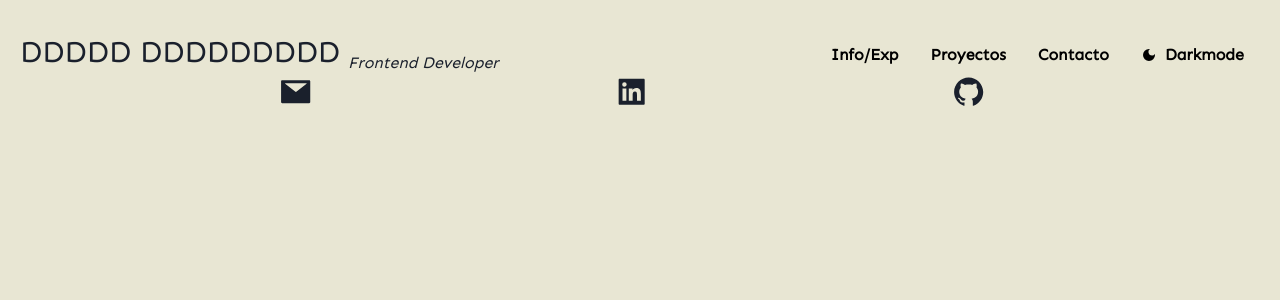
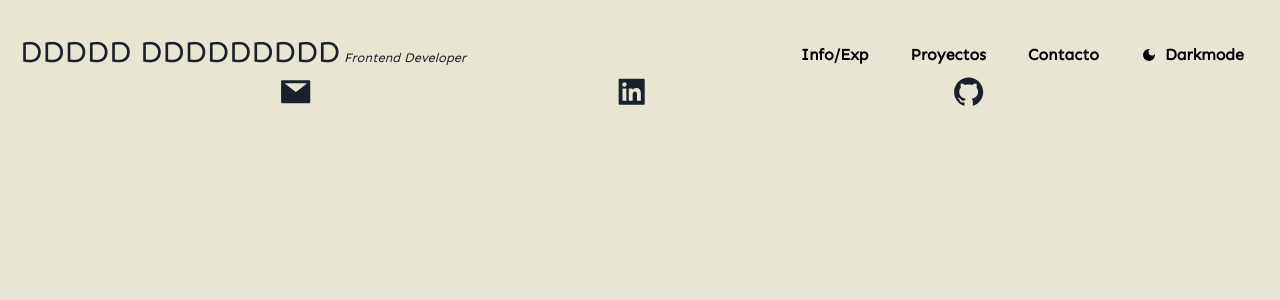
Before and after one commit to Axellesca/portfolio, a Next.js app: page / in a window 1280 px wide. Shown: the top 300 px of the page. Built offline with nearby package versions, Linux system fonts and the light colour scheme.

Commit message:
fix navbar

```diff
--- a/components/Navbar.jsx
+++ b/components/Navbar.jsx
@@ -5,15 +5,15 @@ export const Navbar = () => {
   return (
     <Stack mt={"30px"} px={"20px"} display="flex" direction={"row"} justifyContent={"space-around"} alignItems={"flex-end"} flexWrap={"wrap"}>
       {/* Fijarse alignitems para corregir el error de que queden mas arriba que otro*/}
-      {/* <Box> */}
+      <Box>
         <Text fontSize={"3xl"}>
           DDDDD DDDDDDDDD
           {/* Axel Lescano */}
+          <Text fontSize={"13px"} as={"i"}> Frontend Developer</Text>
         </Text>
-        <Text as={"i"}>Frontend Developer</Text>
-      {/* </Box> */}
+      </Box>
       <Box flexGrow={"1"}></Box>
-      <Box display={"flex"} justifyContent={"space-around"} flexGrow={"-1"}>
+      <Box display={"flex"} justifyContent={"space-around"} flexGrow={"-1"} gap={"10px"}>
         <Box>
           <Button colorScheme={"yellow"} /* colorScheme={"#E8E6D3"} */ color="black" variant={"ghost"}>
             Info/Exp
```
